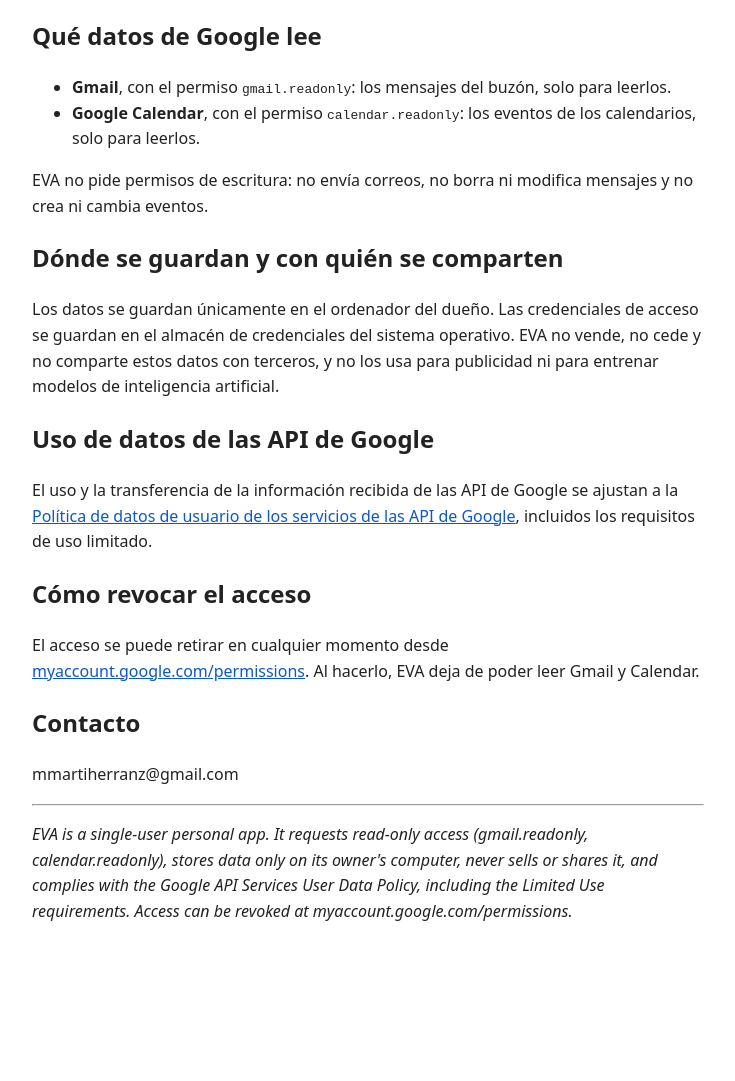
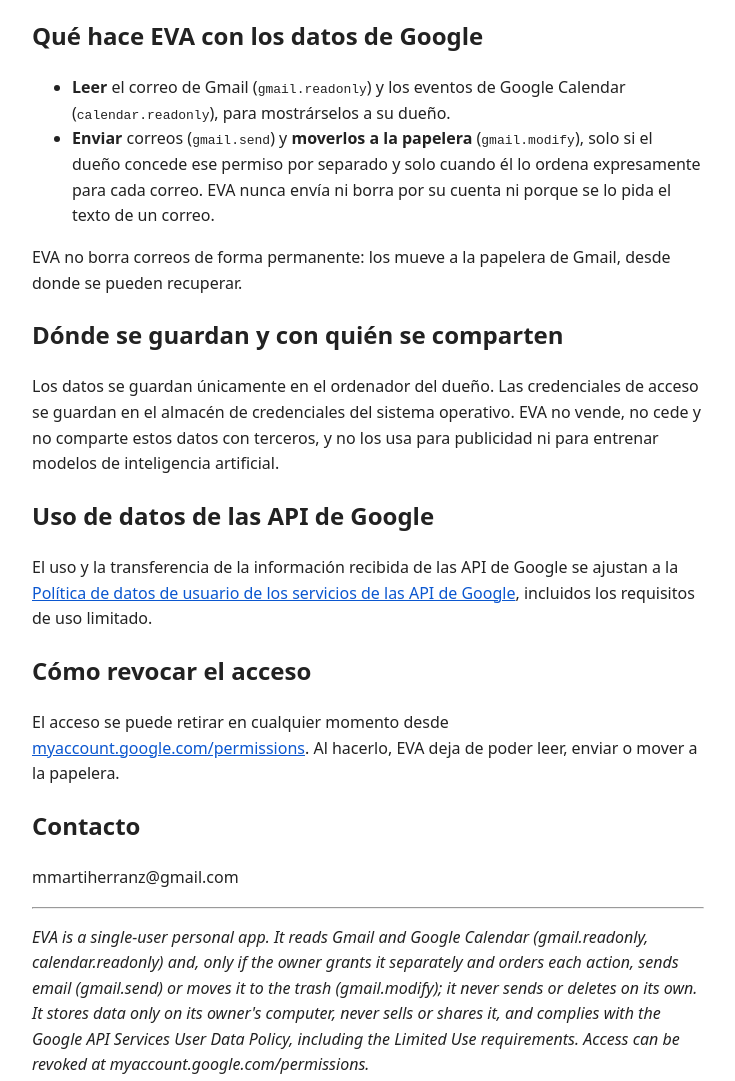
Before and after one commit to mamartih/mamartih.github.io, a plain HTML site: page privacy.html in a window 1280 px wide. Shown: the part 279-1360 px from the top of the page, without its empty margins (272-1007 px from the left). Before the commit the page ends 1251 px from the top, so only its background shows below. Drawn offline with Linux system fonts and the light colour scheme.

Commit message:
EVA privacy: sending and trashing email only on the owner's explicit order

```diff
--- a/privacy.html
+++ b/privacy.html
@@ -13,12 +13,12 @@
 <h2>Quién la usa</h2>
 <p>EVA es una aplicación personal de un solo usuario, su dueño. No se ofrece a terceros ni tiene cuentas de otras personas.</p>
 
-<h2>Qué datos de Google lee</h2>
+<h2>Qué hace EVA con los datos de Google</h2>
 <ul>
-<li><strong>Gmail</strong>, con el permiso <code>gmail.readonly</code>: los mensajes del buzón, solo para leerlos.</li>
-<li><strong>Google Calendar</strong>, con el permiso <code>calendar.readonly</code>: los eventos de los calendarios, solo para leerlos.</li>
+<li><strong>Leer</strong> el correo de Gmail (<code>gmail.readonly</code>) y los eventos de Google Calendar (<code>calendar.readonly</code>), para mostrárselos a su dueño.</li>
+<li><strong>Enviar</strong> correos (<code>gmail.send</code>) y <strong>moverlos a la papelera</strong> (<code>gmail.modify</code>), solo si el dueño concede ese permiso por separado y solo cuando él lo ordena expresamente para cada correo. EVA nunca envía ni borra por su cuenta ni porque se lo pida el texto de un correo.</li>
 </ul>
-<p>EVA no pide permisos de escritura: no envía correos, no borra ni modifica mensajes y no crea ni cambia eventos.</p>
+<p>EVA no borra correos de forma permanente: los mueve a la papelera de Gmail, desde donde se pueden recuperar.</p>
 
 <h2>Dónde se guardan y con quién se comparten</h2>
 <p>Los datos se guardan únicamente en el ordenador del dueño. Las credenciales de acceso se guardan en el almacén de credenciales del sistema operativo. EVA no vende, no cede y no comparte estos datos con terceros, y no los usa para publicidad ni para entrenar modelos de inteligencia artificial.</p>
@@ -27,11 +27,11 @@
 <p>El uso y la transferencia de la información recibida de las API de Google se ajustan a la <a href="https://developers.google.com/terms/api-services-user-data-policy">Política de datos de usuario de los servicios de las API de Google</a>, incluidos los requisitos de uso limitado.</p>
 
 <h2>Cómo revocar el acceso</h2>
-<p>El acceso se puede retirar en cualquier momento desde <a href="https://myaccount.google.com/permissions">myaccount.google.com/permissions</a>. Al hacerlo, EVA deja de poder leer Gmail y Calendar.</p>
+<p>El acceso se puede retirar en cualquier momento desde <a href="https://myaccount.google.com/permissions">myaccount.google.com/permissions</a>. Al hacerlo, EVA deja de poder leer, enviar o mover a la papelera.</p>
 
 <h2>Contacto</h2>
 <p>mmartiherranz@gmail.com</p>
 <hr>
-<p lang="en"><em>EVA is a single-user personal app. It requests read-only access (gmail.readonly, calendar.readonly), stores data only on its owner's computer, never sells or shares it, and complies with the Google API Services User Data Policy, including the Limited Use requirements. Access can be revoked at myaccount.google.com/permissions.</em></p>
+<p lang="en"><em>EVA is a single-user personal app. It reads Gmail and Google Calendar (gmail.readonly, calendar.readonly) and, only if the owner grants it separately and orders each action, sends email (gmail.send) or moves it to the trash (gmail.modify); it never sends or deletes on its own. It stores data only on its owner's computer, never sells or shares it, and complies with the Google API Services User Data Policy, including the Limited Use requirements. Access can be revoked at myaccount.google.com/permissions.</em></p>
 </body>
 </html>
```
Also changed, not shown: index.html (+2 -2 lines).
